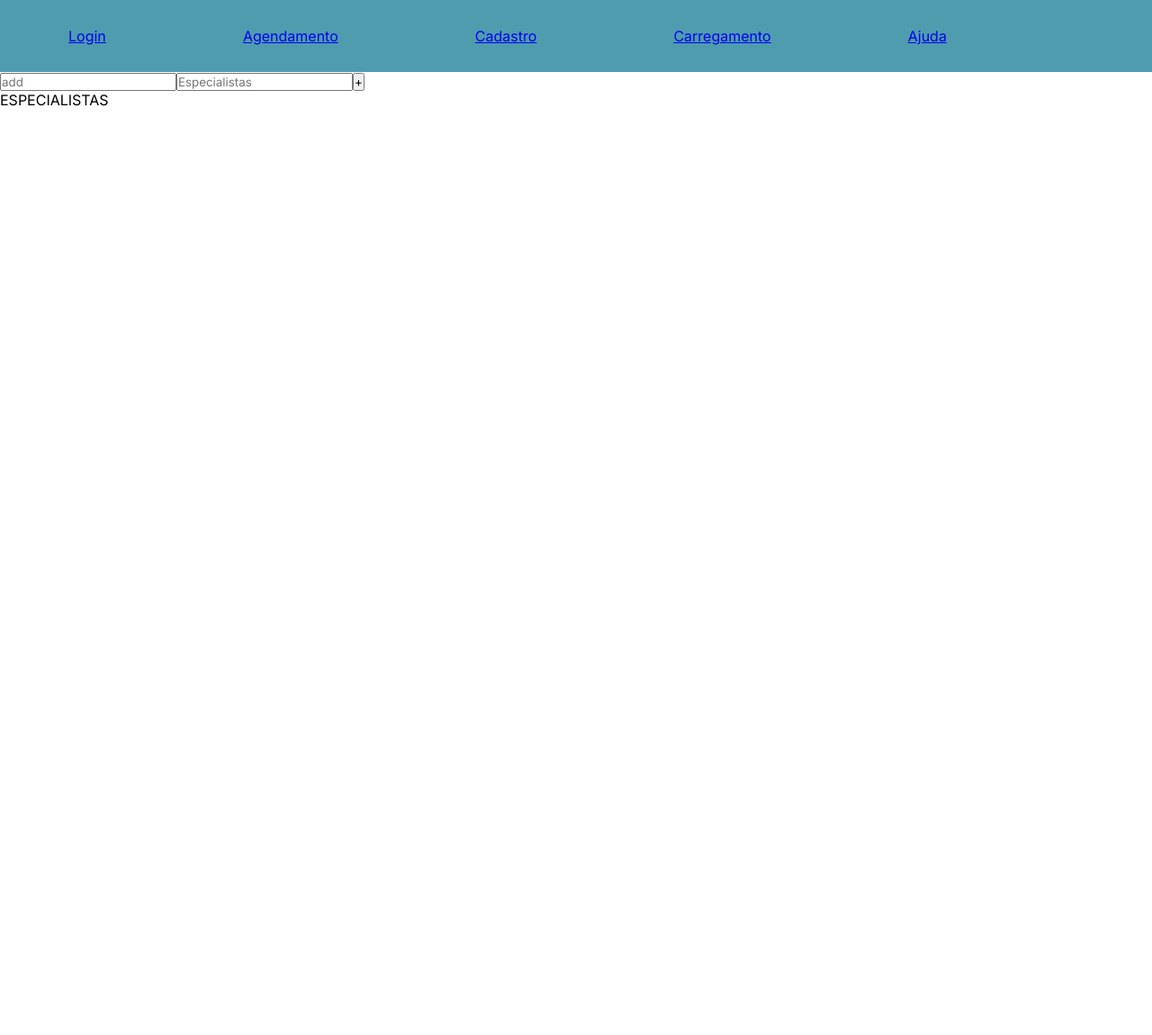
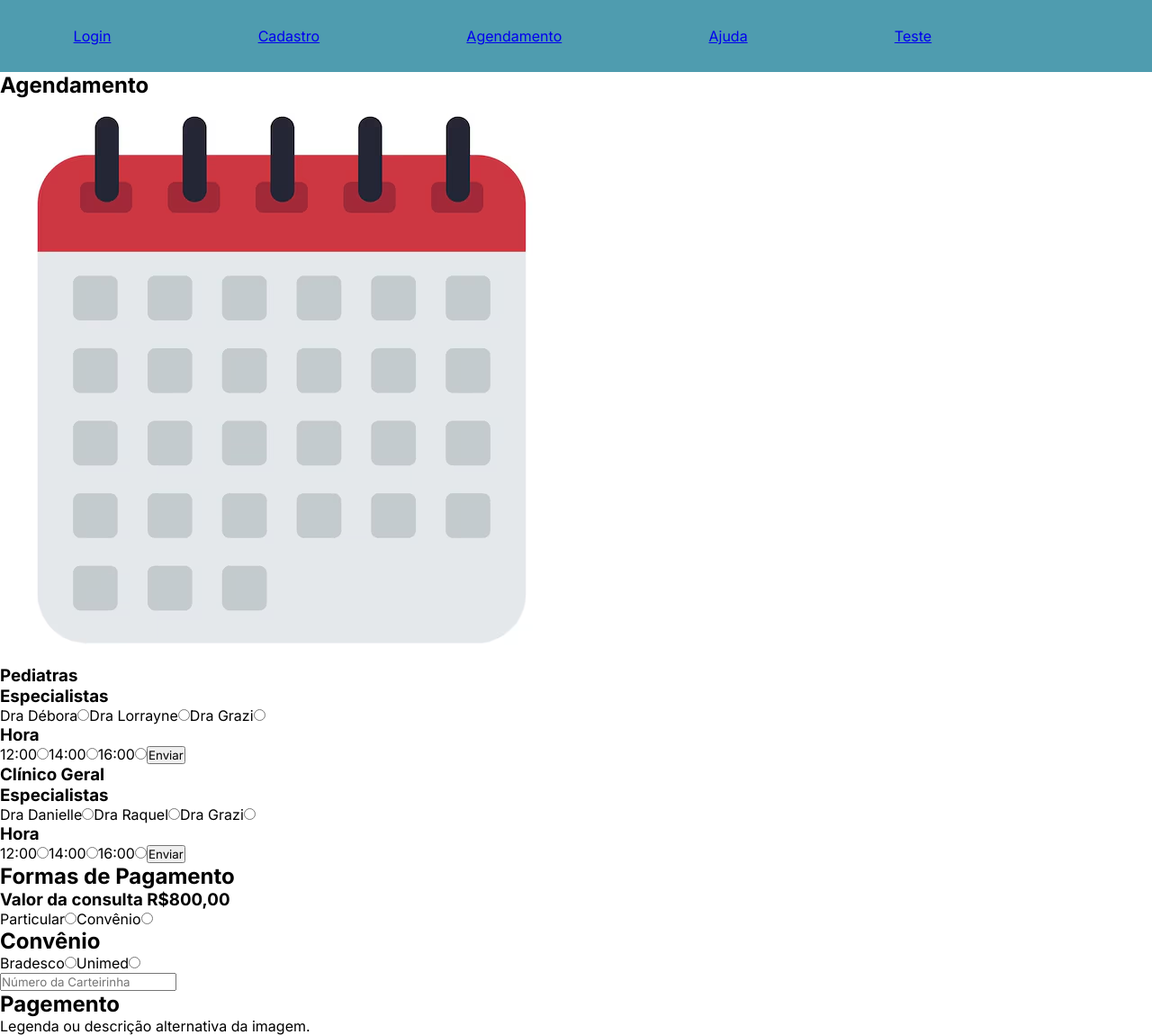
Before and after one commit to RaquelDalete/saude-integrada, a React (Vite) app: page / in a window 1280 px wide. Shown: the whole page at 90% size. Before the commit the page ends 800 px from the top, so only its background shows below. Built offline with nearby package versions, Linux system fonts and the light colour scheme.

Commit message:
desenvolvendo o arquivo de agendamento

```diff
--- a/src/Components/Agendamento/Agendamento.jsx
+++ b/src/Components/Agendamento/Agendamento.jsx
@@ -1,59 +1,86 @@
-import React, {useState} from 'react'
+import React from 'react'
+import Calendario from '../Img/calendario.png'
 
 function Agendamento(){
-const [captura, setCaptura] = useState("");
-  const [array, setArray] = useState([
-    {
-      task: "",
-      id: 1,
-    },
-  ]);
+return(
+<main>
+<h2>Agendamento</h2>
+<img src={Calendario} alt="calendario" />
 
-  // Add task
-  const addTask = () => {
-    const newTask = {
-      task: captura,
-      id: Math.random(),
-    };
+<div>
+<h3>Pediatras</h3>
+<h3>Especialistas</h3>
+<label for="Dra Débora">Dra Débora</label>
+<input  type="radio" name="especialistas" id="Dra Débora"/>
+<label for="Dra Lorrayne">Dra Lorrayne</label>
+<input  type="radio" name="especialistas " id="Dra Lorrayne"/>
+<label for="Dra Grazi">Dra Grazi</label>
+<input  type="radio" name="especialistas" id="Dra Grazi"/>
 
-    if (captura == "") {
-      alert("o campo esta vasio");
-    } else {
-      setArray(array.concat(newTask));
-      setCaptura("");
-    }
-  };
 
-  return (
-    <section>
-      <div>
-        <div>
-          <input
-            placeholder="add"
-            onChange={(ev) => setCaptura(ev.target.value)}
-            type="text"
-            value={captura}
-          />
+<h3>Hora</h3>
+<label for="12hr">12:00</label>
+<input  type="radio" name="hora" id="12hr"/>
+<label for="14hr">14:00</label>
+<input  type="radio" name="hora" id="14hr"/>
+<label for="16hr">16:00</label>
+<input  type="radio" name="hora" id="16hr"/>
 
-<input
-            placeholder="Especialistas"
-            onChange={(ev) => setCaptura(ev.target.value)}
-            type="text"
-            value={captura}
-          />
-          <button onClick={() => addTask()}>+</button>
-        </div>
+<button>Enviar</button>
+</div>
 
-        <div>
-          {array.map((item) => (
-            <li>
-              <p>{item.task}</p>
-              <p> ESPECIALISTAS{item.task}</p>
-            </li>
-          ))}
-        </div>
-      </div>
-    </section>
-  );
+<div>
+<h3>Clínico Geral</h3>
+<h3>Especialistas</h3>
+<label for="Dra Danielle">Dra Danielle</label>
+<input  type="radio" name="especialistas" id="Dra Danielle"/>
+<label for="Dra Raquel">Dra Raquel</label>
+<input  type="radio" name="especialistas " id="Dra Raquel"/>
+<label for="Dra Karynne">Dra Grazi</label>
+<input  type="radio" name="especialistas" id="Dra Karynne"/>
+
+
+<h3>Hora</h3>
+<label for="12hr">12:00</label>
+<input  type="radio" name="hora" id="12hr"/>
+<label for="14hr">14:00</label>
+<input  type="radio" name="hora" id="14hr"/>
+<label for="16hr">16:00</label>
+<input  type="radio" name="hora" id="16hr"/>
+
+<button>Enviar</button>
+</div>
+
+<h2>Formas de Pagamento</h2>
+<h3>Valor da consulta R$800,00</h3>
+
+<label for="Particular">Particular</label>
+<input  type="radio" name="pagamento" id="Particular"/>
+<label for="Convênio">Convênio</label>
+<input  type="radio" name="pagamento" id="Convênio"/>
+
+<h2>Convênio</h2>
+<label for="Bradesco">Bradesco</label>
+<input  type="radio" name="convenio" id="Bradesco"/>
+<label for="Unimed">Unimed</label>
+<input  type="radio" name="convenio" id="Unimed"/> <br />
+
+
+<input type="number" placeholder='Número da Carteirinha'/>
+
+<h2>Pagemento</h2>
+
+<figure>
+    {/* <img src="" alt="Descrição da imagem"> */}
+    <figcaption>Legenda ou descrição alternativa da imagem.</figcaption>
+</figure>
+
+
+
+
+</main>
+)
+
 }
+
 export default Agendamento;
--- a/src/Components/Ajuda/Ajuda.jsx
+++ b/src/Components/Ajuda/Ajuda.jsx
@@ -1,8 +1,26 @@
 import React from 'react'
+import * as S from '../Ajuda/StyleAjuda.jsx'
 
 function Ajuda(){
 return(
-<h2>Ajuda</h2>
+    <S.MainAjuda>
+        <S.Div>
+     <S.H2>Nós estamos aqui para ajudar</S.H2>
+<S.Lista>
+    <li>1- Como fazer o login?
+     Acesse com email e senha e clique em acessar. Caso tenha esquecido a senha utilize o campo “Esqueci minha senha!”
+     Para ter acesso ao site, primeiro você deve fazer seu cadastro no campo “Ainda não possui um conta? Cadastre-se!” </li>
+    <li>2- Nunca entrei no site , o que devo fazer primeiro?</li>
+    <li>3- Onde eu vejo minhas consultas?
+    Na guia agendamentos, clique em histórico e aparecerá todas as suas consultas, mas não se preocupe se tiver perdido as informações da sua consulta, pois ao término do agendamento nós enviamos o agendamento e as instruções.</li>
+    <li>4- Quais são as formas de pagamento?
+    Serão aceitos Pix, cartões de crédito e débito.</li>
+    <li>5- O que preciso para ser atendido por video?
+    Uma camera com microfone e acesso a um email.</li>
+</S.Lista>
+</S.Div>
+
+</S.MainAjuda>
 )
 
 }
--- a/src/Components/Ajuda/StyleAjuda.jsx
+++ b/src/Components/Ajuda/StyleAjuda.jsx
@@ -1 +1,26 @@
-import style from 'styled-components'
+import styled from 'styled-components'
+
+
+export const MainAjuda =styled.main`
+width: 100vw;
+height: 120vh;
+background-color: #4F9CAF;
+display: flex;
+align-items: center;
+`
+export const H2 =styled.h2`
+font-size: 3rem;
+margin:1rem;
+`
+export const Div = styled.div`
+height: 60vh;
+width: 80vw;
+display: flex;
+align-items: center;
+flex-direction: column;
+margin-left: 8rem;
+`
+
+export const Lista = styled.ol`
+font-size: 2rem;
+`
--- a/src/Components/Carregamento/Carregamento.jsx
+++ /dev/null
@@ -1,16 +0,0 @@
-import React from 'react'
-import * as S from '../Carregamento/StyleCarregamento.jsx'
-
-function Carregamento(){
-return(
-    <S.Main>
-<h2> Carregamento</h2>
-
-<h3>Sua saúde na palma da mão</h3>
-
-    </S.Main>
-)
-
-}
-
-export default Carregamento;
--- a/src/Components/Carregamento/StyleCarregamento.jsx
+++ /dev/null
@@ -1,6 +0,0 @@
-import styled from'styled-components';
-
-
-export const Main = styled.main`
-background-color: black ;
-`
--- a/src/Components/Login/StyleLogin.jsx
+++ b/src/Components/Login/StyleLogin.jsx
@@ -8,7 +8,7 @@ display: flex;
 align-items: center;
 `
 export const H1 = styled.h1`
-font-size: 1.3rem;
+font-size: 2rem;
 `
 export const Div = styled.div`
 width: 40vw;
--- a/src/Components/Navegacao/Navegacao.jsx
+++ b/src/Components/Navegacao/Navegacao.jsx
@@ -1,9 +1,9 @@
 import React from 'react';
 import Agendamento from '../Agendamento/Agendamento.jsx'
 import Cadastro from '../Cadastro/Cadastro.jsx';
-import Carregamento from '../Carregamento/Carregamento.jsx';
 import Login from '../Login/Login.jsx';
 import Ajuda from '../Ajuda/Ajuda.jsx'
+import Teste from '../Teste/Teste.jsx'
 import * as S from '../Navegacao/StyleNavegacao.jsx'
 
 import { BrowserRouter, Routes, Route, Link } from 'react-router-dom';
@@ -15,12 +15,10 @@ return(
 <nav>
     <S.Lista>
         <li><Link to="/Login">Login</Link></li>
-        {/* <img src={Agenda} alt=" agenda" /> */}
-        <li><Link to="/">Agendamento</Link></li>
-        {/* <img src={Cadastro} alt=" cadastro" /> */}
         <li><Link to="/Cadastro">Cadastro</Link></li>
-        <li><Link to="/Carregamento">Carregamento</Link> </li>
+        <li><Link to="/Agendamento">Agendamento</Link></li>
         <li><Link to="/Ajuda">Ajuda</Link></li>
+        <li><Link to="/Teste">Teste</Link></li>
         <li></li>
     </S.Lista>
 </nav>
@@ -28,10 +26,10 @@ return(
 <Routes>
 <Route path="/" element={<Agendamento />} />
 <Route path="Cadastro" element={<Cadastro />} />
-<Route path="Carregamento" element={<Carregamento />} />
 <Route path="Login" element={<Login />} />
+<Route path="Agendamento" element={<Agendamento />} />
 <Route path="Ajuda" element={<Ajuda />} />
-
+<Route path="Teste" element={<Teste />} />
 
  </Routes>
 </BrowserRouter>
--- /dev/null
+++ b/src/Components/Teste/Teste.jsx
@@ -0,0 +1,31 @@
+import React, { useState } from 'react';
+
+function App() {
+  // Estado para controlar se o componente deve ser exibido ou não
+  const [showComponent, setShowComponent] = useState(false);
+
+  // Função que será chamada quando o botão for clicado
+  const handleClick = () => {
+    setShowComponent(!showComponent);
+  };
+
+  return (
+    <div>
+      <button onClick={handleClick}>
+        {showComponent ? 'Esconder Componente' : 'Mostrar Componente'}
+      </button>
+      {showComponent && <MyComponent />}
+    </div>
+  );
+}
+
+function MyComponent() {
+  return (
+    <div>
+      <h1>Este é o componente renderizado condicionalmente</h1>
+      <p>Conteúdo do componente...</p>
+    </div>
+  );
+}
+
+export default App;
```
Also changed, not shown: src/Components/Agendamento/Consulta.jsx (added, +45 -0 lines), src/Components/Agendamento/ConsultaRealizada.jsx (added, +21 -0 lines), src/Components/Agendamento/FormaPagamento.jsx (added, +21 -0 lines), src/Components/Img/calendario.png (added), src/Components/Img/confere.png (added).
